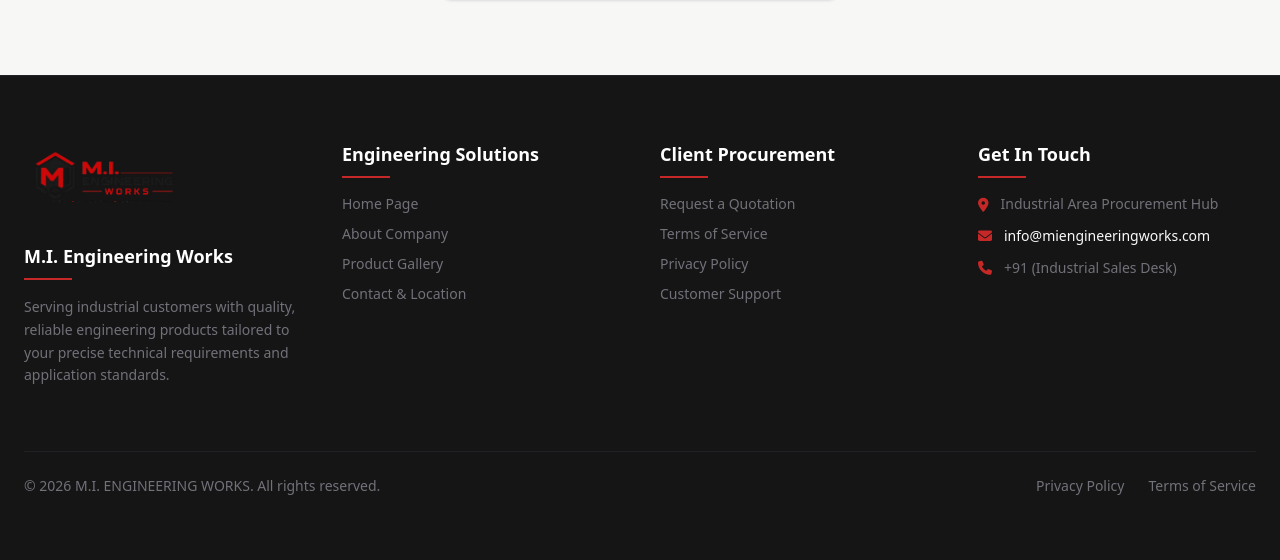
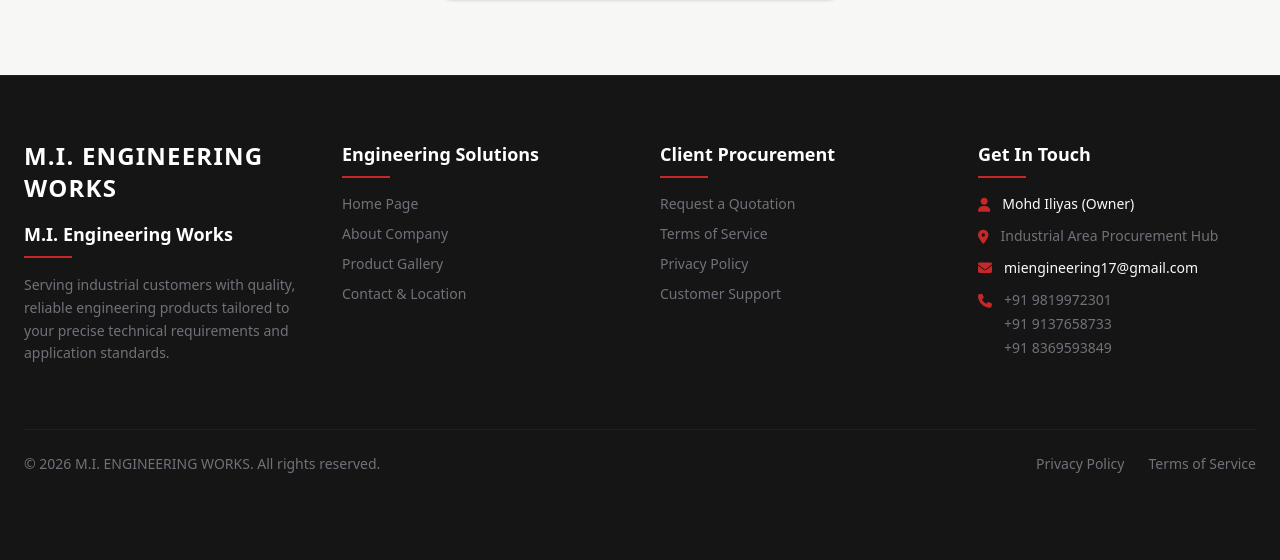
Before and after one commit to v0id-w4lk3r/mi_engineering, a Django app: page /accounts/password-change/ in a window 1280 px wide. Shown: the part 582-1142 px from the top of the page. After the commit the page ends 1055 px from the top, so only its background shows below. Run offline with Django 5.2, Linux system fonts and the light colour scheme; the visitor is signed in with stand-in values (Sample User, id 1); some libraries are stand-ins or nearby versions.

Commit message:
updated footer

```diff
--- a/templates/Footer.html
+++ b/templates/Footer.html
@@ -7,19 +7,15 @@
     <div class="grid grid-cols-1 md:grid-cols-2 lg:grid-cols-4 gap-10">
       <!-- About & Brand Profile -->
       <div>
-        <!-- Company Logo (Bigger Height & Color Intact) -->
+        <!-- Text Logo Placeholder -->
         <a
           href="{% url 'home:homepage' %}"
           hx-get="{% url 'home:homepage' %}"
           hx-target="#main-content"
           hx-push-url="true"
-          class="inline-block mb-4"
+          class="inline-block mb-4 text-2xl font-extrabold tracking-wider text-white hover:text-[#C62828] transition-colors"
         >
-          <img
-            src="{% static 'img/logo/logo.png' %}"
-            alt="M.I. Engineering Works Logo"
-            class="h-16 md:h-20 w-auto object-contain transition-transform duration-200 hover:scale-105"
-          />
+          M.I. ENGINEERING WORKS
         </a>
         <h4
           class="text-lg font-bold text-white mb-4 relative after:content-[''] after:block after:w-12 after:h-0.5 after:bg-[#C62828] after:mt-2"
@@ -144,16 +140,24 @@
         </h4>
         <ul class="space-y-3 text-sm text-[#71717A]">
           <li class="flex items-start gap-3">
+            <i class="fas fa-user text-[#C62828] mt-1"></i>
+            <span class="text-[#FAFAF9]">Mohd Iliyas (Owner)</span>
+          </li>
+          <li class="flex items-start gap-3">
             <i class="fas fa-map-marker-alt text-[#C62828] mt-1"></i>
             <span>Industrial Area Procurement Hub</span>
           </li>
           <li class="flex items-center gap-3">
             <i class="fas fa-envelope text-[#C62828]"></i>
-            <span class="text-[#FAFAF9]">info@miengineeringworks.com</span>
+            <span class="text-[#FAFAF9]">miengineering17@gmail.com</span>
           </li>
-          <li class="flex items-center gap-3">
-            <i class="fas fa-phone text-[#C62828]"></i>
-            <span>+91 (Industrial Sales Desk)</span>
+          <li class="flex items-start gap-3">
+            <i class="fas fa-phone text-[#C62828] mt-1"></i>
+            <div class="flex flex-col space-y-1">
+              <a href="tel:+919819972301" class="hover:text-white transition-colors">+91 9819972301</a>
+              <a href="tel:+919137658733" class="hover:text-white transition-colors">+91 9137658733</a>
+              <a href="tel:+918369593849" class="hover:text-white transition-colors">+91 8369593849</a>
+            </div>
           </li>
         </ul>
       </div>
```
